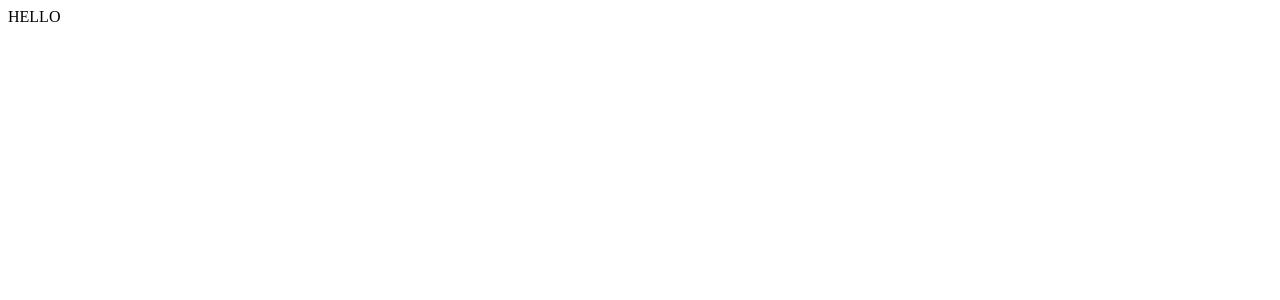
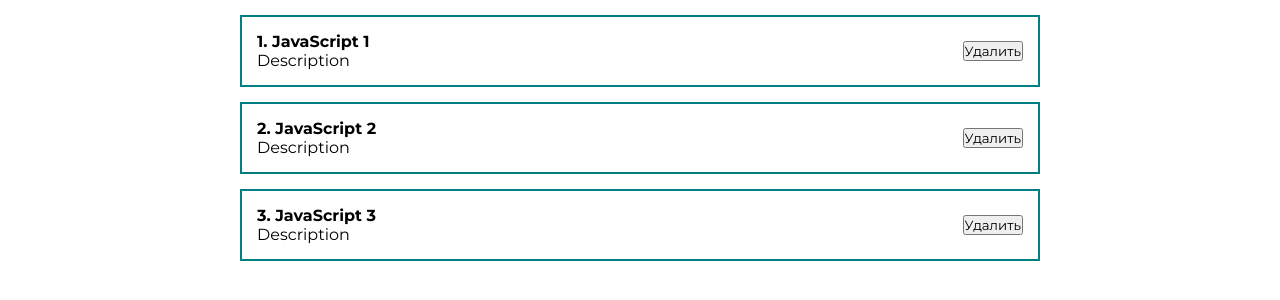
Before and after one commit to dfajl/ULBI_REACT_POSTS_MANAGER, a React (Create React App) app: page / in a window 1280 px wide. Shown: the top 300 px of the page. Built offline with nearby package versions, Linux system fonts and the light colour scheme.

Commit message:
created the first FC 'PostItem'

```diff
--- a/public/index.html
+++ b/public/index.html
@@ -3,6 +3,12 @@
 	<head>
 		<meta charset="utf-8" />
 		<meta name="viewport" content="width=device-width, initial-scale=1" />
+		<link rel="preconnect" href="https://fonts.gstatic.com" />
+		<link
+			href="https://fonts.googleapis.com/css2?family=Montserrat:wght@400;700&display=swap"
+			rel="stylesheet"
+		/>
+
 		<title>React App</title>
 	</head>
 	<body>
--- a/src/App.tsx
+++ b/src/App.tsx
@@ -1,9 +1,31 @@
 import React from 'react';
+import './styles/App.css'
+import PostItem from './components/PostItem';
 
 function App() {
   return (
     <div className="App">
-      HELLO
+      <PostItem
+        post={{
+          id: 1,
+          title: 'JavaScript 1',
+          body: 'Description'
+        }}
+      />
+      <PostItem
+        post={{
+          id: 2,
+          title: 'JavaScript 2',
+          body: 'Description'
+        }}
+      />
+      <PostItem
+        post={{
+          id: 3,
+          title: 'JavaScript 3',
+          body: 'Description'
+        }}
+      />
     </div>
   );
 }
--- /dev/null
+++ b/src/components/PostItem.tsx
@@ -0,0 +1,32 @@
+import React from 'react';
+
+
+type PostItemProps = {
+    post: {
+        id: number,
+        title: string,
+        body: string
+    }
+
+}
+
+const PostItem: React.FC<PostItemProps> = ({post})=> {
+  return (
+    <div className='post'>
+        <div className="post__content">
+            <strong>{post.id}. {post.title}</strong>
+            <div>
+                {post.body}
+            </div>
+
+        </div>
+        <div className="post__btns">
+            <button> Удалить </button>
+        </div>
+
+
+    </div>
+  );
+}
+
+export default PostItem;
--- /dev/null
+++ b/src/styles/App.css
@@ -0,0 +1,73 @@
+* {
+    margin: 0;
+    padding: 0;
+    box-sizing: border-box;
+    font-family: 'Montserrat', sans-serif;
+}
+
+#root {
+    display: flex;
+    flex-direction: column;
+    align-items: center;
+}
+
+.App {
+    width: 800px;
+}
+
+.post {
+    display: flex;
+    padding: 15px;
+    border: 2px solid teal;
+    margin-top: 15px;
+    justify-content: space-between;
+    align-items: center;
+}
+
+.post__btns {
+    display: flex;
+}
+
+.post-enter {
+    transform: translateX(-350px);
+}
+.post-enter-active {
+    transform: translateX(0px);
+    transition: all 500ms ease-in;
+}
+.post-exit {
+    opacity: 1;
+}
+.post-exit-active {
+    transform: translateX(-350px);
+    transition: all 500ms ease-in;
+}
+
+.page__wrapper {
+    margin-top: 30px;
+    display: flex;
+}
+
+.page {
+    padding: 10px;
+    border: 1px solid teal;
+    cursor: pointer;
+}
+
+.page__current {
+    border: 2px solid orange;
+    font-weight: bold;
+}
+
+.navbar {
+    height: 50px;
+    width: 100vw;
+    display: flex;
+    align-items: center;
+    padding: 0 15px;
+    background: lightgray;
+}
+
+.navbar__links {
+    margin-left: auto;
+}
```
